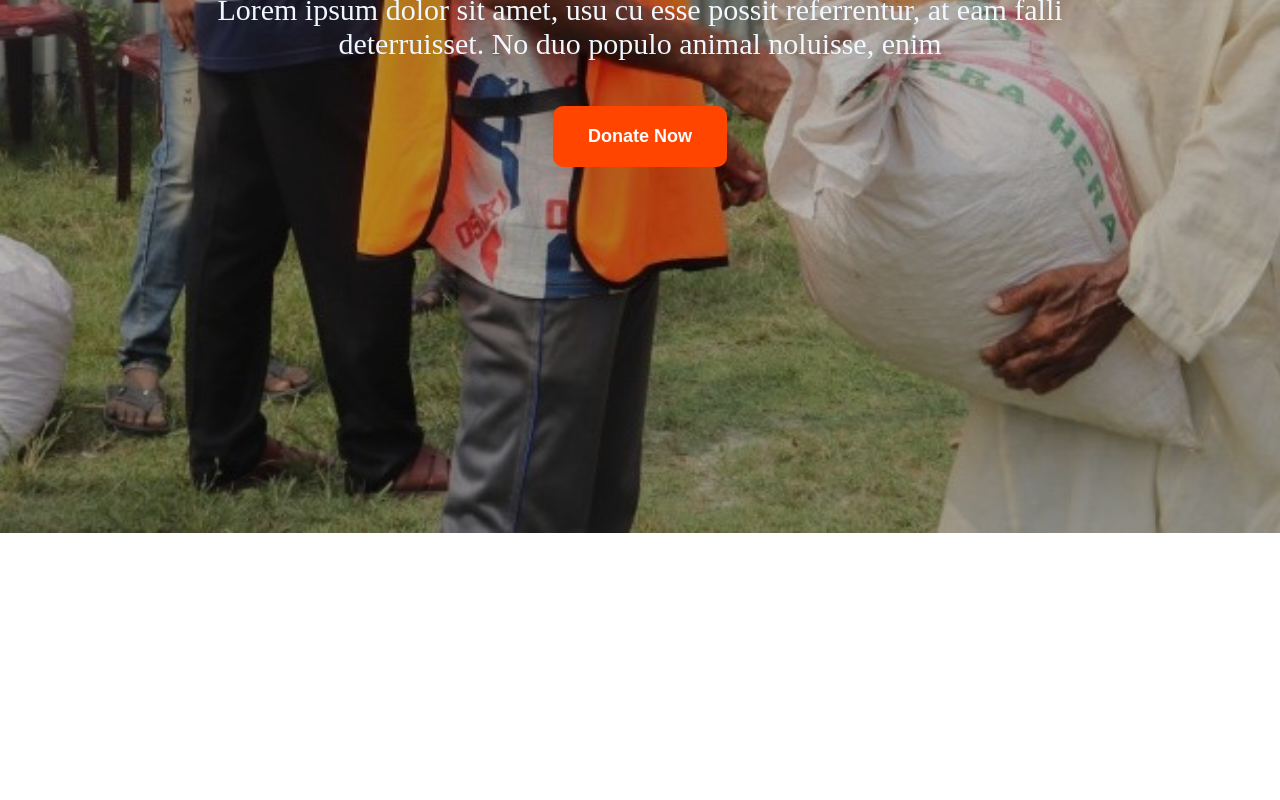
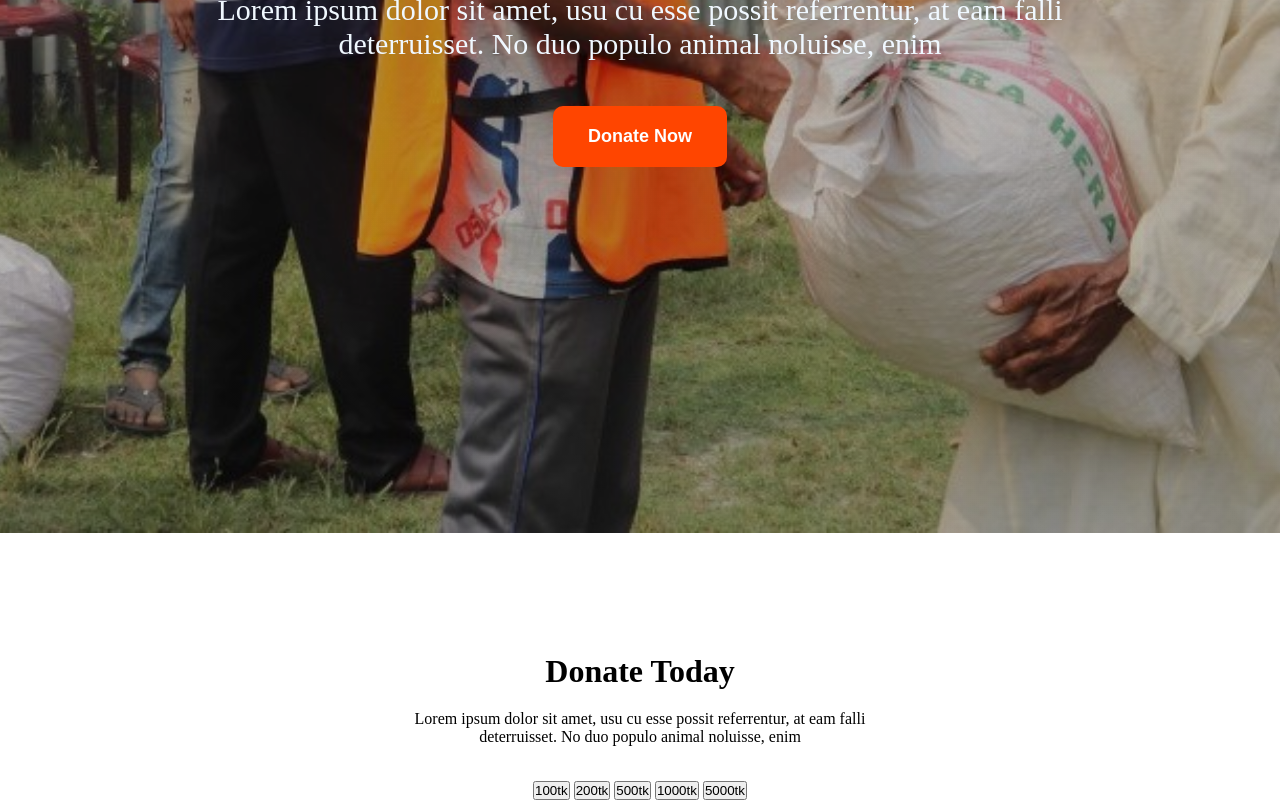
Before and after one commit to rabiul246/donation-portfolio, a plain HTML site: page index.html in a window 1280 px wide. Shown: the part 567-1367 px from the top of the page. Before the commit the page ends 1100 px from the top, so only its background shows below. Drawn offline with Linux system fonts and the light colour scheme.

Commit message:
sub div done

```diff
--- a/index.html
+++ b/index.html
@@ -21,5 +21,19 @@
             </div>
         </div>
     </div>
+    <div class="donate-plane">
+        <h1 class="title">
+            <strong>Donate Today</strong>
+        </h1>
+        <p class="description">Lorem ipsum dolor sit amet, usu cu esse possit referrentur, at eam falli <br>
+            deterruisset. No duo populo animal noluisse, enim</p>
+        <div class="donate-money">
+            <button>100tk</button>
+            <button>200tk</button>
+            <button>500tk</button>
+            <button>1000tk</button>
+            <button>5000tk</button>
+        </div>
+    </div>
 </body>
 </html>
--- a/styles/donate.css
+++ b/styles/donate.css
@@ -42,3 +42,13 @@
     font-weight: 600;
 
 }
+
+.donate-plane{
+    text-align: center;
+    margin-top: 120px;
+}
+
+.description{
+    padding-top: 20px;
+    padding-bottom: 35px;
+}
```
